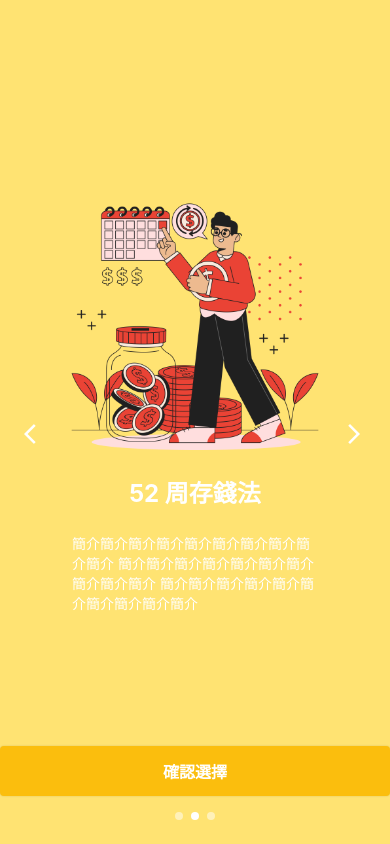
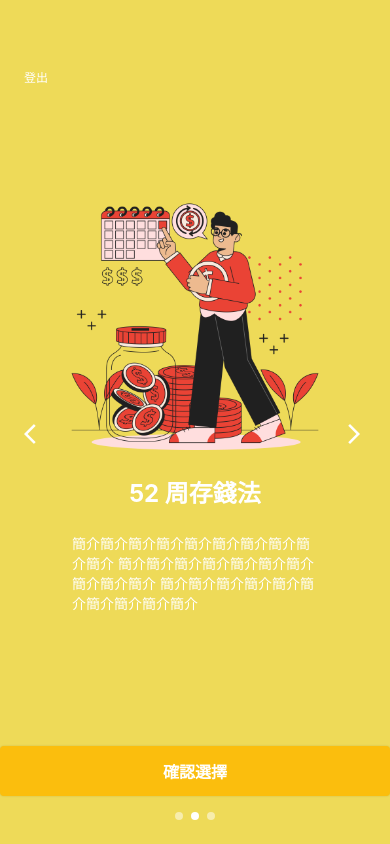
Before and after one commit to subwayfreshskr/SAVE, a React Native app: screen /Main1Screen in a window 390 px wide. Built offline with nearby package versions, Linux system fonts and the light colour scheme.

Commit message:
密碼手機帳號輸入顏色更改一致，主畫面添加登出按鈕

```diff
--- a/screens/Components/AccountInput.js
+++ b/screens/Components/AccountInput.js
@@ -45,7 +45,7 @@ const styles = StyleSheet.create({
   input: {
     flex: 1,
     fontSize: 14,
-    color: '#606060',
+    color: '#101010',
   },
 });
 
--- a/screens/Components/PasswordInput.js
+++ b/screens/Components/PasswordInput.js
@@ -84,10 +84,10 @@ const styles = StyleSheet.create({
   input: {
     flex: 1,
     fontSize: 14,
-    color: '#000',
+    color: '#101010',
   },
   eyeButton: {
-    padding: 8, // 增加點擊區域
+    padding: 8,
     marginLeft: 8,
   },
 });
--- a/screens/Components/PhoneInput.js
+++ b/screens/Components/PhoneInput.js
@@ -187,7 +187,7 @@ const styles = StyleSheet.create({
     height: '100%',
     paddingHorizontal: 16,
     fontSize: 14,
-    color: '#606060',
+    color: '#101010',
   },
   verificationContainer: {
     width: '100%',
@@ -209,7 +209,7 @@ const styles = StyleSheet.create({
     flex: 1,
     height: '100%',
     fontSize: 14,
-    color: '#606060',
+    color: '#101010',
   },
   wrapperFocused: {
     borderColor: '#606060',
--- a/screens/ForgetScreen.js
+++ b/screens/ForgetScreen.js
@@ -227,7 +227,8 @@ const styles = StyleSheet.create({
   ConfirmButton: {
     width: '100%',
     height: 50,
-    padding: 16,
+    alignItems:'center',
+    justifyContent:'center',
     backgroundColor: '#F08080',
     borderRadius: 4,
     alignItems: 'center',
--- a/screens/LoginScreen.js
+++ b/screens/LoginScreen.js
@@ -168,7 +168,6 @@ const styles = StyleSheet.create({
     height: 50,
     backgroundColor: '#F08080',
     borderRadius: 4,
-    alignItems: 'center',
     marginBottom: 24,
     shadowColor: '#000',
     shadowOffset: { width: 0, height: 0 },
@@ -187,7 +186,6 @@ const styles = StyleSheet.create({
     width: '100%',
     height: 50,
     borderRadius: 4,
-    alignItems: 'center',
     marginBottom: 24,
     backgroundColor: '#fff',
     shadowOffset: { width: 0, height: 0 },
--- a/screens/Main1Screen.js
+++ b/screens/Main1Screen.js
@@ -8,6 +8,7 @@ import {
 } from 'react-native';
 import { useNavigation } from '@react-navigation/native';
 import Icon from 'react-native-vector-icons/MaterialIcons';
+import { Alert } from 'react-native';
 
 export default function Main1Screen() {
   const navigation = useNavigation();
@@ -21,8 +22,33 @@ export default function Main1Screen() {
     navigation.navigate('Main2Screen');
   };
 
+  const handleBack = () => {
+    Alert.alert(
+      '登出確認',
+      '您確定要登出嗎？',
+      [
+        {
+          text: '取消',
+          style: 'cancel',
+        },
+        {
+          text: '確認',
+          onPress: () => navigation.navigate('Login'),
+        },
+      ],
+      { cancelable: false }
+    );
+  };
+
   return (
     <View style={styles.container}>
+      {/* 返回按鈕 */}
+      <TouchableOpacity
+  style={styles.backButton}
+  onPress={handleBack}
+>
+  <Text style={styles.backText}>登出</Text>
+</TouchableOpacity>
       {/* 左右箭頭 */}
       <TouchableOpacity
         style={styles.arrowLeft}
@@ -69,10 +95,22 @@ export default function Main1Screen() {
 const styles = StyleSheet.create({
   container: {
     flex: 1,
-    backgroundColor: '#FFE372',
+    backgroundColor: '#EEDA58',
     alignItems: 'center',
     justifyContent: 'center',
     paddingHorizontal: 24,
+  },
+  backButton: {
+    position: 'absolute',
+    top: 60,
+    left: 24,
+    zIndex: 1,
+    paddingVertical: 8,
+  },
+  backText: {
+    fontSize: 12,
+    color: '#FFF',
+    fontWeight: '500',
   },
   arrowLeft: {
     position: 'absolute',
--- a/screens/Main2Screen.js
+++ b/screens/Main2Screen.js
@@ -8,6 +8,7 @@ import {
 } from 'react-native';
 import { useNavigation } from '@react-navigation/native';
 import Icon from 'react-native-vector-icons/MaterialIcons';
+import { Alert } from 'react-native';
 
 export default function Main2Screen() {
   const navigation = useNavigation();
@@ -21,8 +22,33 @@ export default function Main2Screen() {
     navigation.navigate('MainScreen');
   };
 
+const handleBack = () => {
+    Alert.alert(
+      '登出確認',
+      '您確定要登出嗎？',
+      [
+        {
+          text: '取消',
+          style: 'cancel',
+        },
+        {
+          text: '確認',
+          onPress: () => navigation.navigate('Login'),
+        },
+      ],
+      { cancelable: false }
+    );
+  };
+
   return (
     <View style={styles.container}>
+      {/* 返回按鈕 */}
+            <TouchableOpacity
+        style={styles.backButton}
+        onPress={handleBack}
+      >
+        <Text style={styles.backText}>登出</Text>
+      </TouchableOpacity>
       {/* 左右箭頭 */}
       <TouchableOpacity
         style={styles.arrowLeft}
@@ -73,6 +99,18 @@ const styles = StyleSheet.create({
     alignItems: 'center',
     justifyContent: 'center',
     paddingHorizontal: 24,
+  },
+  backButton: {
+    position: 'absolute',
+    top: 60,
+    left: 24,
+    zIndex: 1,
+    paddingVertical: 8,
+  },
+  backText: {
+    fontSize: 12,
+    color: '#FFF',
+    fontWeight: '500',
   },
   arrowLeft: {
     position: 'absolute',
--- a/screens/MainScreen.js
+++ b/screens/MainScreen.js
@@ -8,6 +8,7 @@ import {
 } from 'react-native';
 import { useNavigation } from '@react-navigation/native';
 import Icon from 'react-native-vector-icons/MaterialIcons';
+import { Alert } from 'react-native';
 
 export default function MainScreen() {
   const navigation = useNavigation();
@@ -21,8 +22,34 @@ export default function MainScreen() {
     navigation.navigate('Main1Screen');
   };
 
+ const handleBack = () => {
+     Alert.alert(
+       '登出確認',
+       '您確定要登出嗎？',
+       [
+         {
+           text: '取消',
+           style: 'cancel',
+         },
+         {
+           text: '確認',
+           onPress: () => navigation.navigate('Login'),
+         },
+       ],
+       { cancelable: false }
+     );
+   };
+
+
   return (
     <View style={styles.container}>
+      {/* 返回按鈕 */}
+            <TouchableOpacity
+        style={styles.backButton}
+        onPress={handleBack}
+      >
+        <Text style={styles.backText}>登出</Text>
+      </TouchableOpacity>
       {/* 左右箭頭 */}
       <TouchableOpacity
         style={styles.arrowLeft}
@@ -73,6 +100,18 @@ const styles = StyleSheet.create({
     alignItems: 'center',
     justifyContent: 'center',
     paddingHorizontal: 24,
+  },
+  backButton: {
+    position: 'absolute',
+    top: 60,
+    left: 24,
+    zIndex: 1,
+    paddingVertical: 8,
+  },
+  backText: {
+    fontSize: 12,
+    color: '#FFF',
+    fontWeight: '500',
   },
   arrowLeft: {
     position: 'absolute',
```
